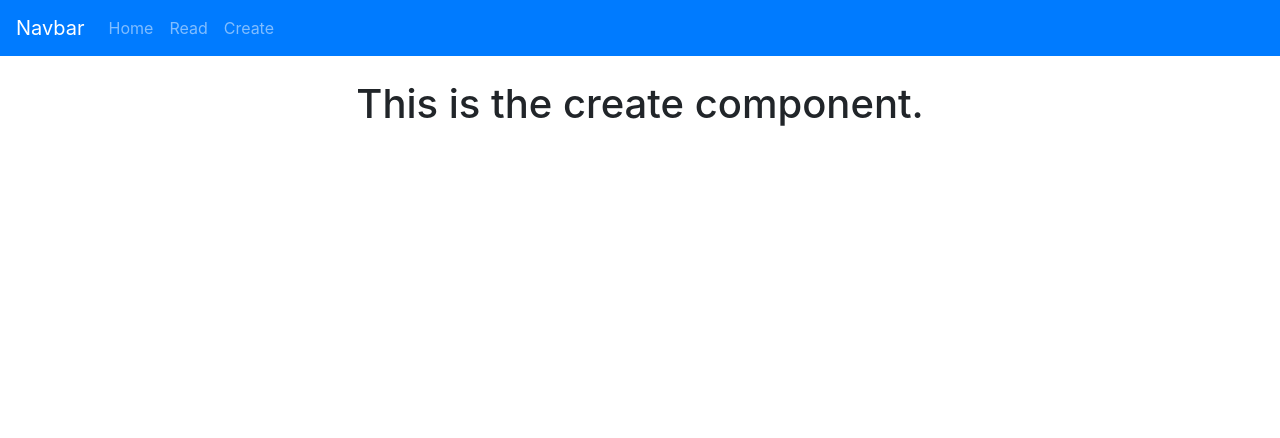
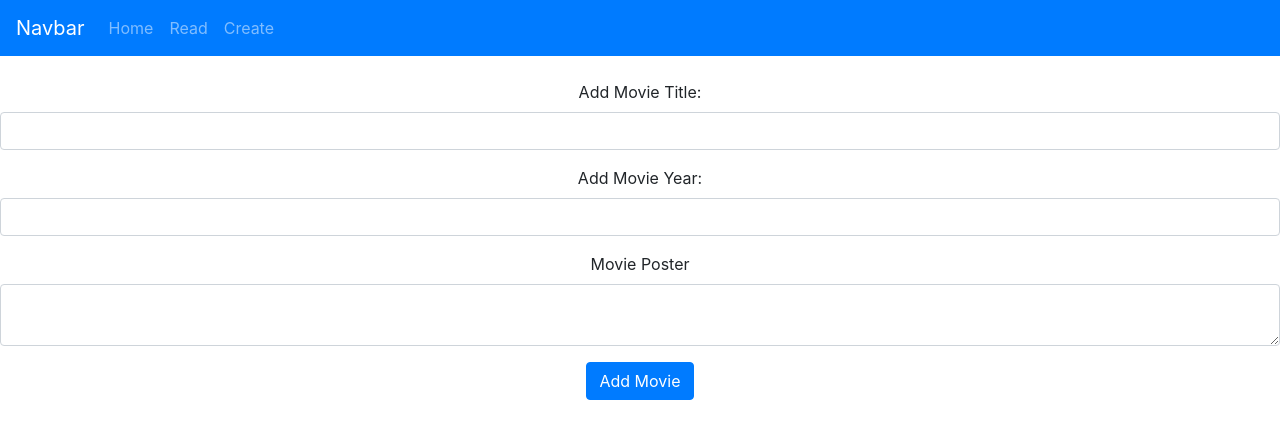
Before and after one commit to Niallwalker/DataRep_Lab11, a React (Create React App) app: page /create in a window 1280 px wide. Shown: the top 438 px of the page. Built offline with nearby package versions, Linux system fonts and the light colour scheme.

Commit message:
lab completed new features added to create

```diff
--- a/package.json
+++ b/package.json
@@ -6,6 +6,7 @@
     "@testing-library/jest-dom": "^4.2.4",
     "@testing-library/react": "^9.5.0",
     "@testing-library/user-event": "^7.2.1",
+    "axios": "^0.21.0",
     "bootstrap": "^4.5.2",
     "react": "^16.13.1",
     "react-bootstrap": "^1.3.0",
--- a/src/components/create.js
+++ b/src/components/create.js
@@ -1,14 +1,86 @@
-import React from 'react';
+import React from "react";
 
-export class Create extends React.Component{
+export class Create extends React.Component {
+  constructor() {
+    super();
 
-    render(){
-        return(
-            <div>
-                <h1>This is the create component.</h1>
-            </div>
-        );
+    this.onSubmit = this.onSubmit.bind(this);
+    this.onChangeTitle = this.onChangeTitle.bind(this);
+    this.onChangeYear = this.onChangeYear.bind(this);
+    this.onChangePoster = this.onChangePoster.bind(this);
+
+    this.state = {
+      Title: "",
+      Year: "",
+      Poster: "",
     }
+  }
+
+  onChangeTitle(e) {
+    this.setState({
+      Title: e.target.value,
+    });
+  }
+
+  onChangeYear(e) {
+    this.setState({
+      Year: e.target.value,
+    });
+  }
+
+  onChangePoster(e) {
+    this.setState({
+      Poster: e.target.value,
+    });
+  }
+
+  onSubmit(e) {
+    e.preventDefault();
+    alert("Movie: " + this.state.Title + " " + this.state.Year + " " + this.state.Poster);
+  }
+
+  render() {
+    return (
+      <div className="App">
+        <form onSubmit={this.onSubmit}>
+          <div className="form-group">
+            <label>Add Movie Title:</label>
+            <input type="text"
+              className="form-control"
+              value={this.state.Title}
+              onChange={this.onChangeTitle}></input>
+          </div>
+
+          <div className="form-group">
+            <label>Add Movie Year:</label>
+            <input type="text"
+              className="form-control"
+              value={this.state.Year}
+              onChange={this.onChangeYear}></input>
+          </div>
+
+        <div className='form-group'>
+            <label>Movie Poster</label>
+            <textarea type='text'
+            className='form-control'
+            value={this.state.Poster}
+            onChange={this.onChangePoster}></textarea>
+        </div>
+
+        <div className="form-group">
+            <input type="submit"
+              value="Add Movie"
+              className="btn btn-primary"></input>
+          </div>
+        </form>
+      </div>
+    );
+  }
 }
 
 //extends the componenets
+//added in on change for Submit, Movie Title, Year and Poster
+//Used a form group
+//Added a submit button
+//added in a state
+//users can now add movies to the app
--- a/src/components/read.js
+++ b/src/components/read.js
@@ -1,35 +1,24 @@
 import React from "react";
 import { Movies } from "./movies";
+import axios from "axios";
 
 export class Read extends React.Component {
   state = {
-    movies: [
-      {
-        Title: "Avengers: Infinity War",
-        Year: "2018",
-        imdbID: "tt4154756",
-        Type: "movie",
-        Poster:
-          "https://m.media-amazon.com/images/M/MV5BMjMxNjY2MDU1OV5BMl5BanBnXkFtZTgwNzY1MTUwNTM@._V1_SX300.jpg",
-      },
-      {
-        Title: "Captain America: Civil War",
-        Year: "2016",
-        imdbID: "tt3498820",
-        Type: "movie",
-        Poster:
-          "https://m.media-amazon.com/images/M/MV5BMjQ0MTgyNjAxMV5BMl5BanBnXkFtZTgwNjUzMDkyODE@._V1_SX300.jpg",
-      },
-      {
-        Title: "Charlie Wilson's War",
-        Year: "2007",
-        imdbID: "tt0472062",
-        Type: "movie",
-        Poster:
-          "https://m.media-amazon.com/images/M/MV5BMTgwMDgwMDc4MF5BMl5BanBnXkFtZTYwOTU3MDM4._V1_SX300.jpg",
-      },
-    ],
+    movies: [],
   };
+
+  componentDidMount() {
+    axios
+      .get(
+        "https://jsonblob.com/api/jsonblob/520c3b5e-0312-11eb-a6af-cbf00d776032"
+      )
+      .then((response) => {
+        this.setState({ movies: response.data.Search });
+      })
+      .catch((error) => {
+        console.log(error);
+      });
+  }
 
   render() {
     return (
@@ -41,7 +30,9 @@
   }
 }
 
+//axios added
+//link to array added
 //extends the componenets
 //state added
 //movies added into object
-//the movie array is stored here
+//the movie array is removed
```
Also changed, not shown: src/App.js (line endings or trailing spaces), 1 other file (tests, documents, lock files or other folders).
